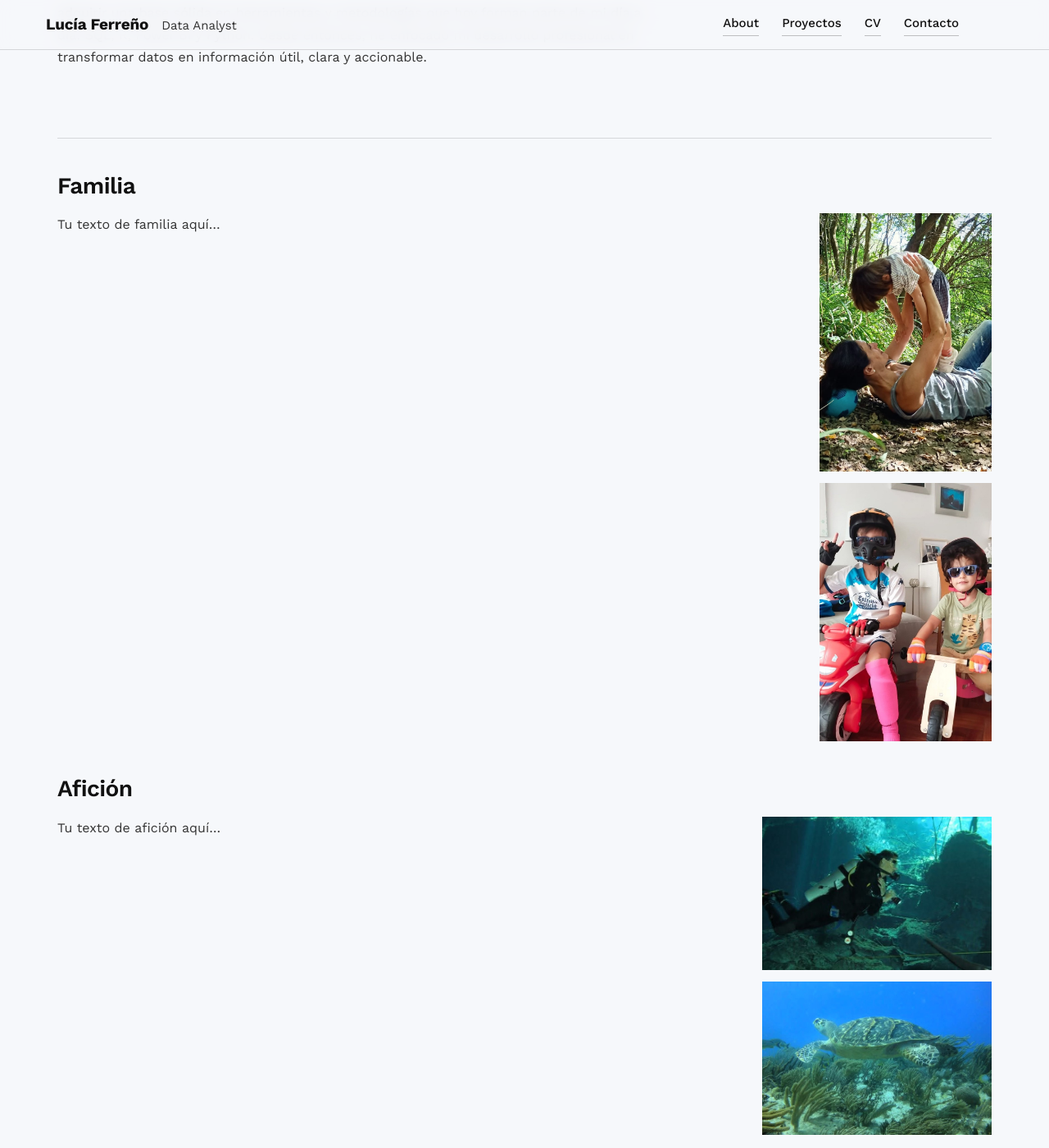
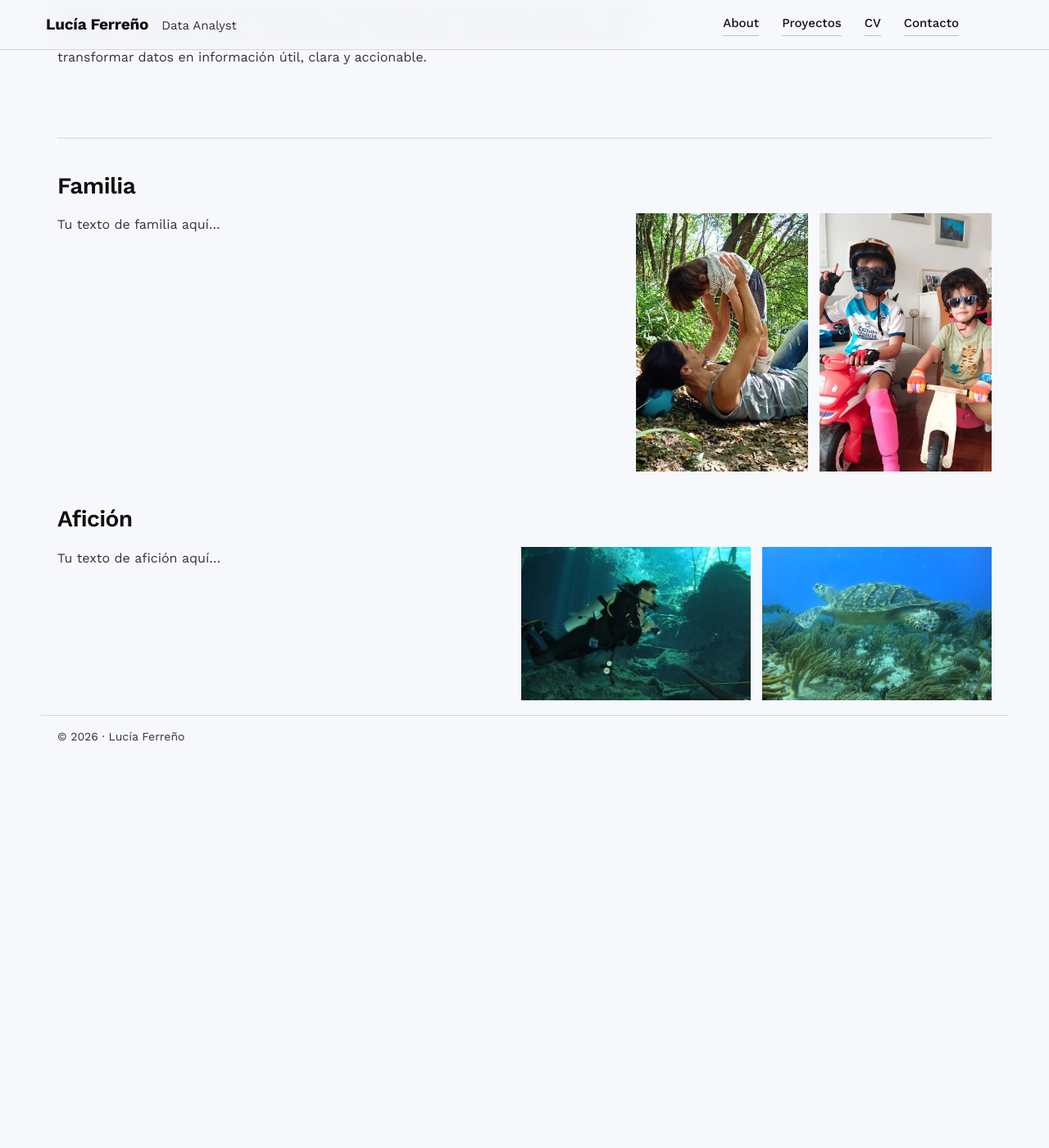
Before and after one commit to lucia-ferreno-pico/Portfolio, a Jekyll site: the page built from about.md, in a window 1280 px wide and 1400 px high, scrolled down 677 px. Shown: the whole window at 82% size. Built offline with Jekyll 4.4.1, drawn with Linux system fonts in a browser that asks for light colours; after the commit the page ends 1605 px from its top, so only the background shows below that.

Commit message:
Update main.css

```diff
--- a/assets/css/main.css
+++ b/assets/css/main.css
@@ -1336,12 +1336,14 @@ projects-page .projects-title{
   align-items: start;
 }
 
-/* Columna de fotos: 2 imágenes en columna (como bloque editorial) */
 .about-page .personal-photos{
   display: grid;
-  row-gap: 14px;
-  justify-items: end; /* las pega a la derecha (sensación editorial) */
+  grid-template-columns: repeat(2, auto); /* 2 fotos en horizontal */
+  gap: 14px;                              /* espacio entre fotos */
+  justify-content: end;                   /* bloque pegado a la derecha */
+  align-items: start;
 }
+
 
 /* Regla base de imagen */
 .about-page .personal-photos img{
@@ -1372,3 +1374,9 @@ projects-page .projects-title{
     justify-items: start; /* fotos alineadas con el texto */
   }
 }
+@media (max-width: 900px){
+  .about-page .personal-photos{
+    grid-template-columns: 1fr;  /* una debajo de otra en móvil */
+    justify-content: start;
+  }
+}
```
